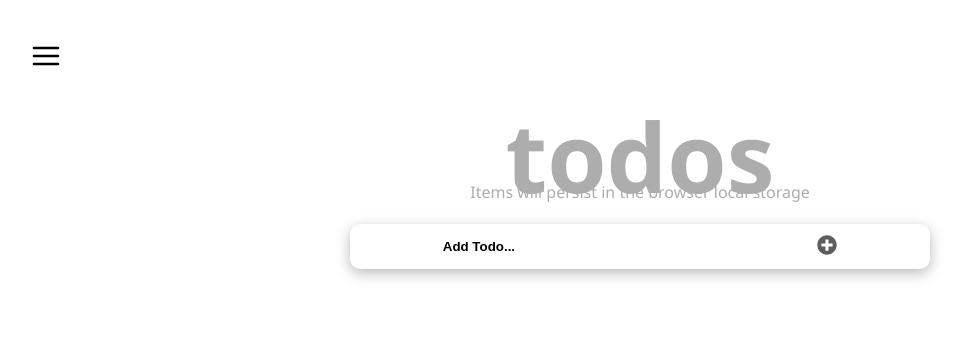
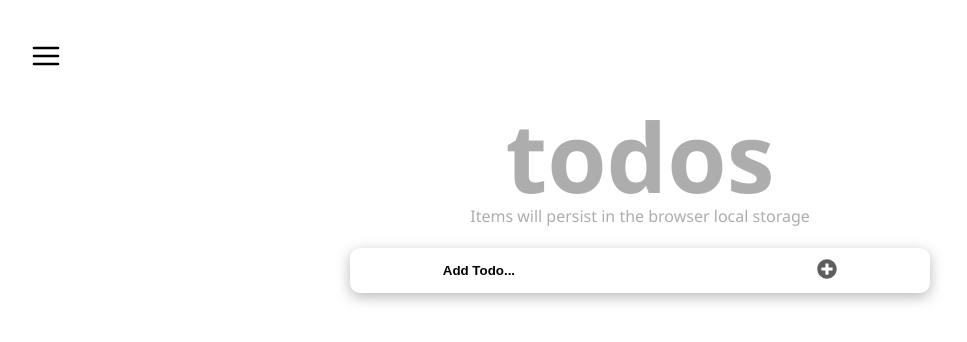
Before and after one commit to Fombi-Favour/todos-react, a React (Create React App) app: page / in a window 1280 px wide. Shown: the top 342 px of the page, without its empty margins (0-967 px from the left). Built offline with nearby package versions, Linux system fonts and the light colour scheme.

Commit message:
Update Header.module.css

```diff
--- a/src/styles/Header.module.css
+++ b/src/styles/Header.module.css
@@ -6,3 +6,7 @@
   text-transform: lowercase;
   text-align: center;
 }
+
+header p {
+  margin-top: 2.5rem;
+}
```
